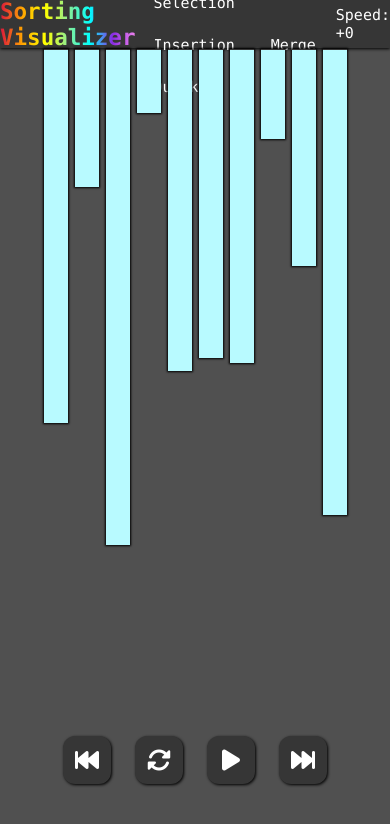
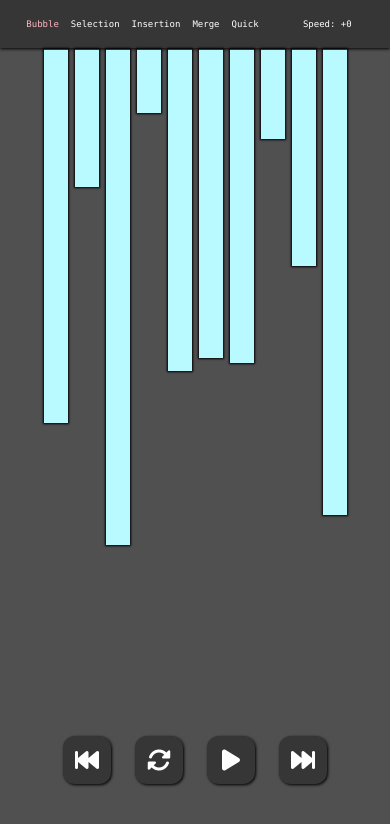
Before and after one commit to justynlao/sorting-visualizer, a React (Create React App) app: page / in a window 390 px wide. Shown: the top 824 px of the page. Built offline with nearby package versions, Linux system fonts and the light colour scheme.

Commit message:
improved responsiveness

```diff
--- a/src/components/Navigation/Navigation.css
+++ b/src/components/Navigation/Navigation.css
@@ -9,6 +9,8 @@ nav {
   color: white;
   width: 100%;
   height: 4rem;
+  overflow: auto;
+  white-space: nowrap;
 }
 
 h1 {
@@ -51,3 +53,41 @@ h1 {
   font-size: 1.25rem;
   margin: 1rem 1.5rem;
 }
+
+.speed-label {
+  margin: 1rem 1.5rem;
+}
+
+@media screen and (max-width: 1100px) {
+  h1 {
+    display: none;
+  }
+
+  .nav-btn {
+    font-size: 1rem;
+    margin: 1rem 0.5rem;
+  }
+
+  .selected-btn {
+    font-size: 1rem;
+    margin: 1rem 0.5rem;
+  }
+
+  .speed-label {
+    font-size: 1rem;
+  }
+}
+
+@media screen and (max-width: 480px) {
+  .nav-btn {
+    font-size: 0.75rem;
+  }
+
+  .selected-btn {
+    font-size: 0.75rem;
+  }
+
+  .speed-label {
+    font-size: 0.75rem;
+  }
+}
--- a/src/components/Navigation/Navigation.tsx
+++ b/src/components/Navigation/Navigation.tsx
@@ -55,7 +55,7 @@ const Navigation = ({
         </button>
       </div>
 
-      <div>Speed: {speed}</div>
+      <div className="speed-label">Speed: {speed}</div>
     </nav>
   );
 };
```
